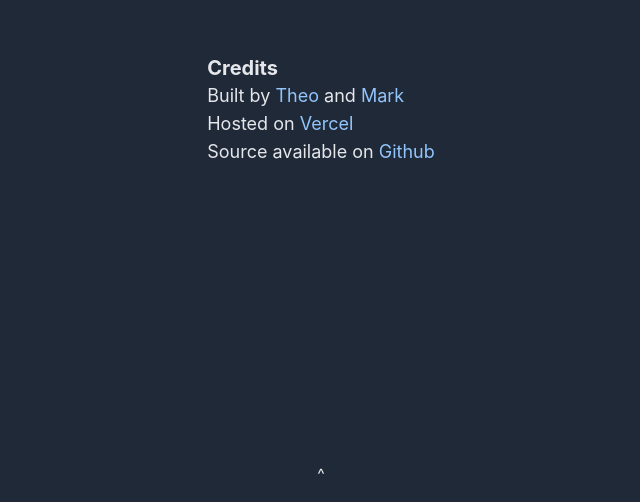
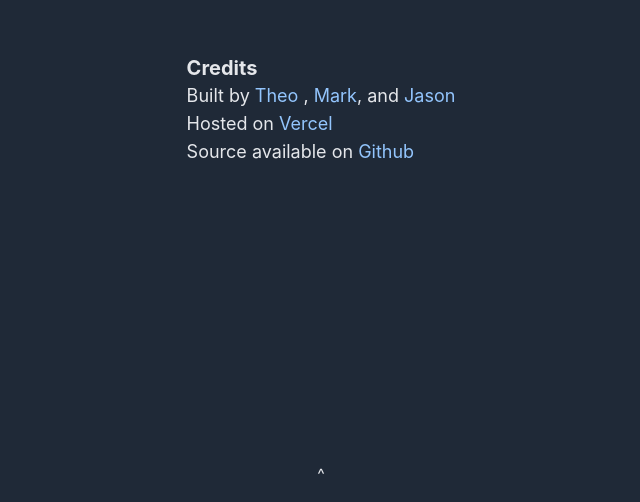
Before and after one commit to t3-oss/init.tips, a Next.js app: page / in a window 1280 px wide. Shown: the part 1898-2400 px from the top of the page, without its empty margins (319-959 px from the left). Built offline with nearby package versions, Linux system fonts and the light colour scheme.

Commit message:
Add jason credit

```diff
--- a/src/pages/index.tsx
+++ b/src/pages/index.tsx
@@ -190,12 +190,16 @@ const AboutPage = () => {
         <h2 className="text-xl font-bold mt-4">Credits</h2>
         <p>
           Built by{" "}
-          <a href="https://t3.gg" className="link-dark">
+          <a href="https://twitter.com/t3dotgg" className="link-dark">
             Theo
           </a>{" "}
-          and{" "}
+          {", "}
           <a href="https://mark.florkow.ski" className="link-dark">
             Mark
+          </a>
+          {", and "}
+          <a href="https://github.com/JasonDocton" className="link-dark">
+            Jason
           </a>
         </p>
         <p>
```
